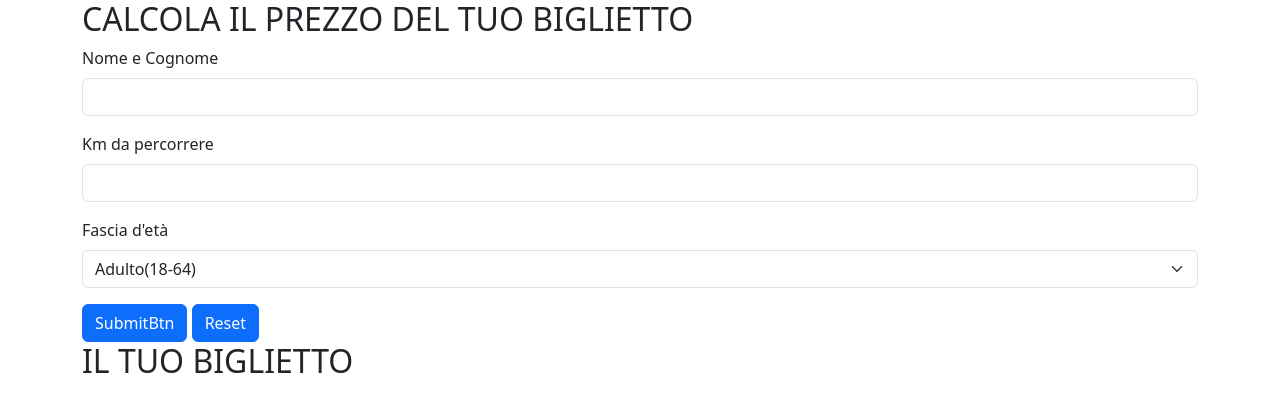
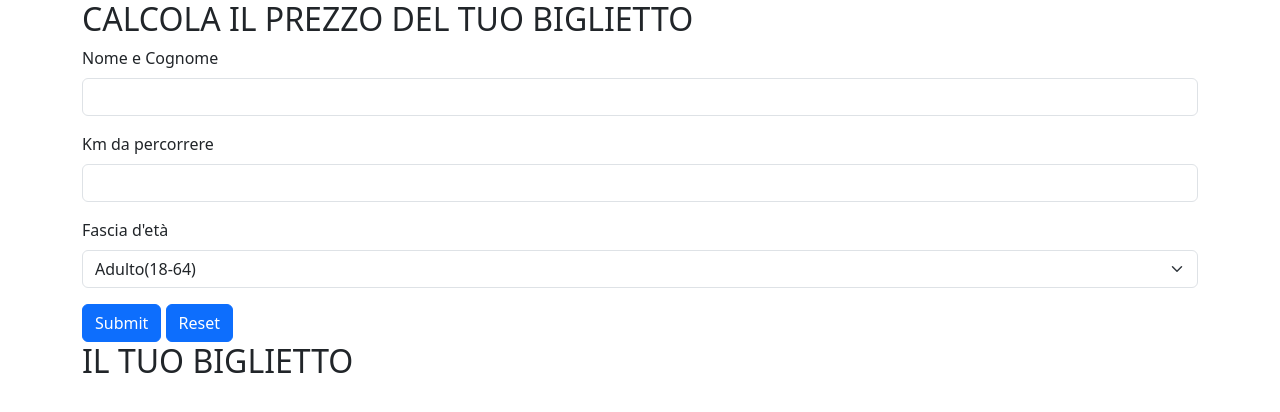
Before and after one commit to enrico-amerio/js-biglietto-treno-form, a plain HTML site: page index.html in a window 1280 px wide. Drawn offline with nearby package versions, Linux system fonts and the light colour scheme.

Commit message:
[add] Some Graphic design

```diff
--- a/index.html
+++ b/index.html
@@ -28,7 +28,7 @@
             <option selected value="2">Adulto(18-64)</option>
             <option value="3">Over 65</option>
           </select>
-          <button type="button" class="btn1 btn btn-primary">SubmitBtn</button>
+          <button type="button" class="btn1 btn btn-primary">Submit</button>
           <button type="reset" class="btn btn-primary">Reset</button>
         </form>
       </div>
```
